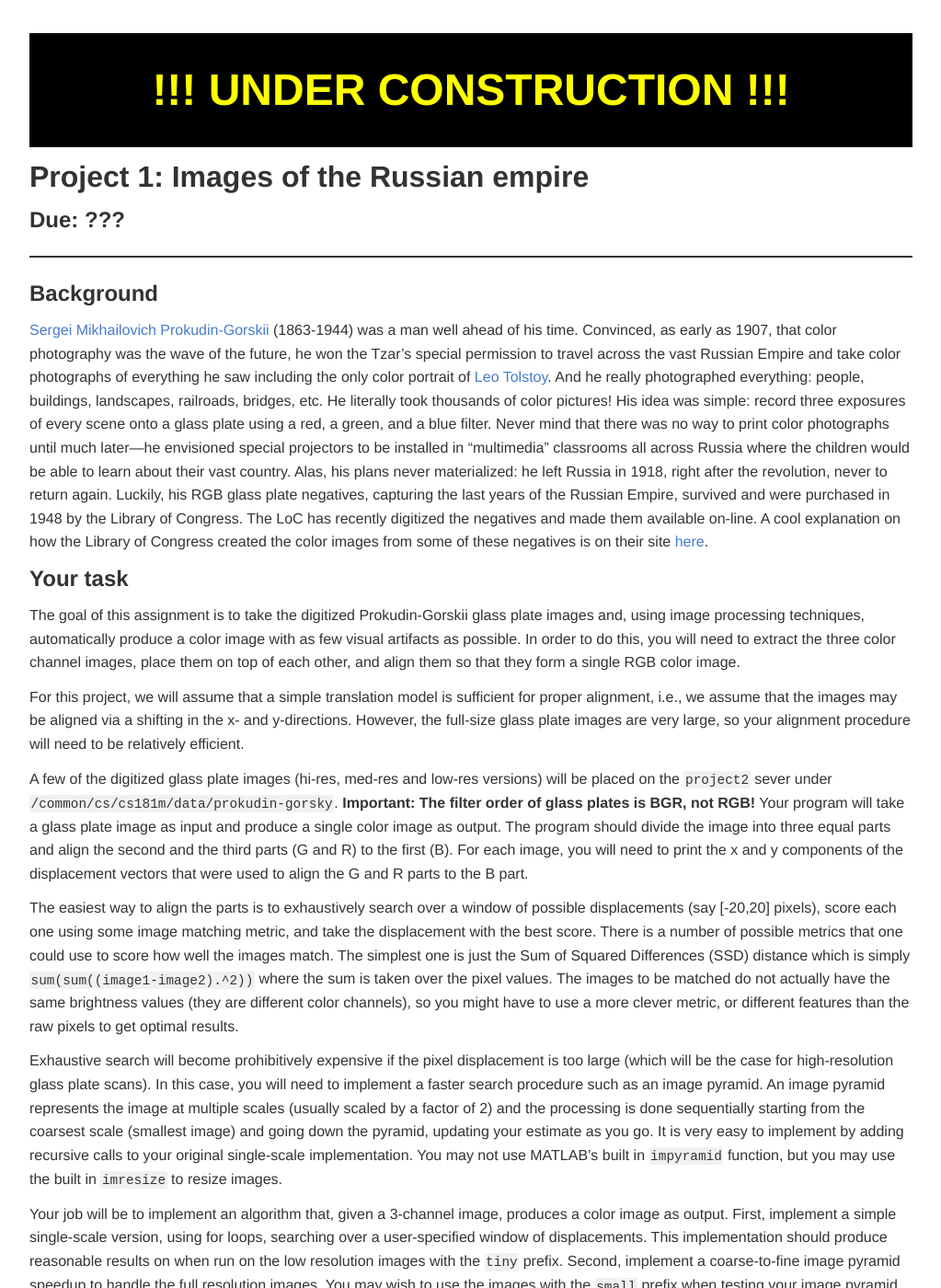
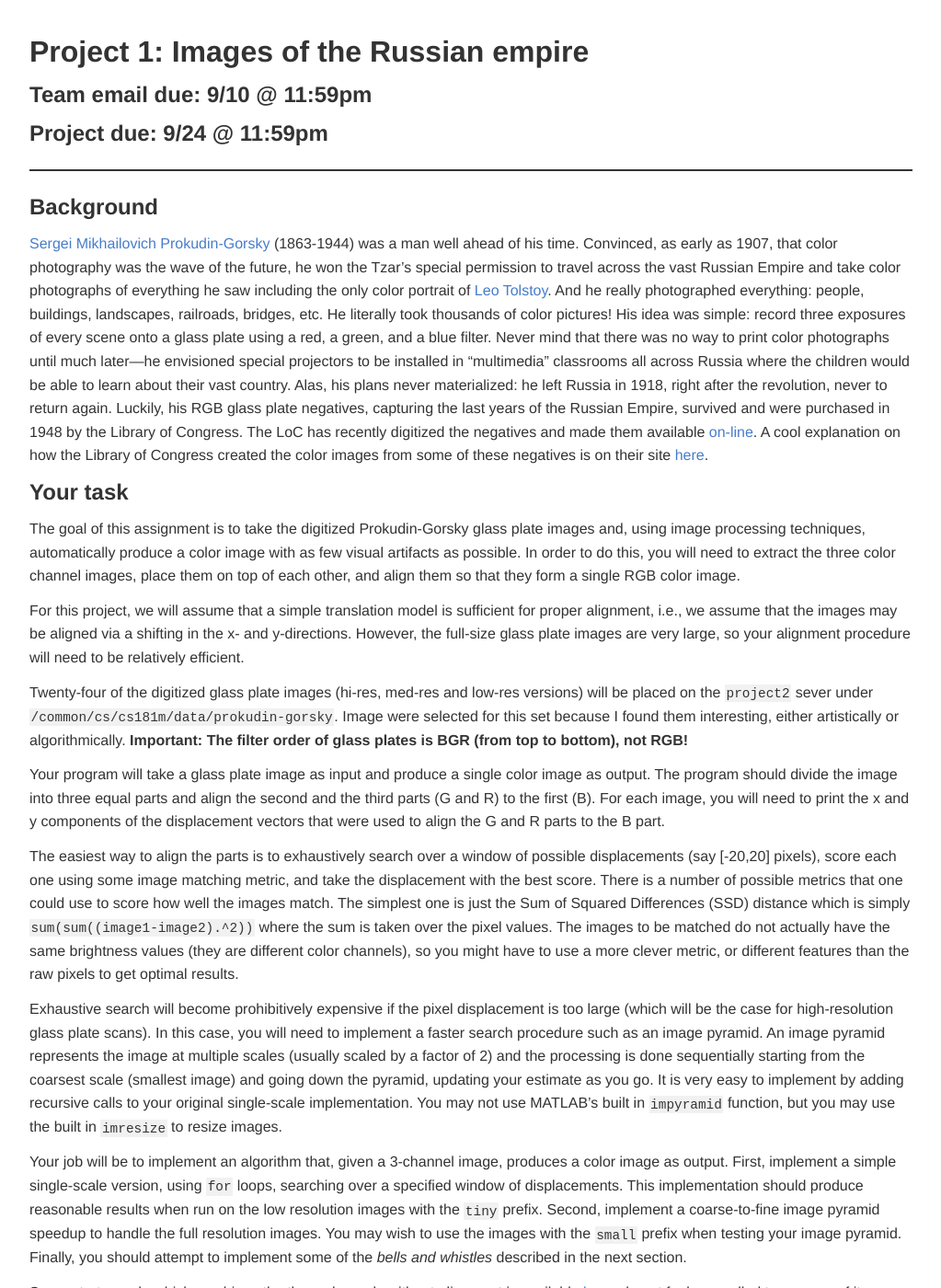
Before and after one commit to jacksonjw12/mbannister.github.io, a Jekyll site: the page built from _teaching/181m-f15/project01.md, in a window 1280 px wide and 1400 px high. Shown: the whole window at 92% size, without its empty margins (128-1151 px from the left). Built offline with Jekyll 4.4.1, drawn with Linux system fonts in a browser that asks for light colours; some of the changed text lies outside the part shown.

Commit message:
Added project 2

```diff
--- a/_teaching/181m-f15/project01.md
+++ b/_teaching/181m-f15/project01.md
@@ -3,47 +3,43 @@
 title: "Project 1"
 ---
 
-# !!! UNDER CONSTRUCTION !!!
-{: .geocities}
-
 # Project 1: Images of the Russian empire
 
-## Due: ???
+## Team email due: 9/10 @ 11:59pm
+
+## Project due: 9/24 @ 11:59pm
 
 ---
 
 ## Background
-[Sergei Mikhailovich Prokudin-Gorskii](http://en.wikipedia.org/wiki/Prokudin-Gorskii) (1863-1944) was a man well ahead of his time. Convinced, as early as 1907, that color photography was the wave of the future, he won the Tzar's special permission to travel across the vast Russian Empire and take color photographs of everything he saw including the only color portrait of [Leo Tolstoy](http://en.wikipedia.org/wiki/Leo_Tolstoy). And he really photographed everything: people, buildings, landscapes, railroads, bridges, etc. He literally took thousands of color pictures! His idea was simple: record three exposures of every scene onto a glass plate using a red, a green, and a blue filter. Never mind that there was no way to print color photographs until much later---he envisioned special projectors to be installed in "multimedia" classrooms all across Russia where the children would be able to learn about their vast country. Alas, his plans never materialized: he left Russia in 1918, right after the revolution, never to return again. Luckily, his RGB glass plate negatives, capturing the last years of the Russian Empire, survived and were purchased in 1948 by the Library of Congress. The LoC has recently digitized the negatives and made them available on-line. A cool explanation on how the Library of Congress created the color images from some of these negatives is on their site [here](http://www.loc.gov/exhibits/empire/making.html).
+[Sergei Mikhailovich Prokudin-Gorsky](http://en.wikipedia.org/wiki/Prokudin-Gorsky) (1863-1944) was a man well ahead of his time. Convinced, as early as 1907, that color photography was the wave of the future, he won the Tzar's special permission to travel across the vast Russian Empire and take color photographs of everything he saw including the only color portrait of [Leo Tolstoy](http://en.wikipedia.org/wiki/Leo_Tolstoy). And he really photographed everything: people, buildings, landscapes, railroads, bridges, etc. He literally took thousands of color pictures! His idea was simple: record three exposures of every scene onto a glass plate using a red, a green, and a blue filter. Never mind that there was no way to print color photographs until much later---he envisioned special projectors to be installed in "multimedia" classrooms all across Russia where the children would be able to learn about their vast country. Alas, his plans never materialized: he left Russia in 1918, right after the revolution, never to return again. Luckily, his RGB glass plate negatives, capturing the last years of the Russian Empire, survived and were purchased in 1948 by the Library of Congress. The LoC has recently digitized the negatives and made them available [on-line](http://www.loc.gov/exhibits/empire/). A cool explanation on how the Library of Congress created the color images from some of these negatives is on their site [here](http://www.loc.gov/exhibits/empire/making.html).
 
 ## Your task
-The goal of this assignment is to take the digitized Prokudin-Gorskii glass plate images and, using image processing techniques, automatically produce a color image with as few visual artifacts as possible. In order to do this, you will need to extract the three color channel images, place them on top of each other, and align them so that they form a single RGB color image.
+The goal of this assignment is to take the digitized Prokudin-Gorsky glass plate images and, using image processing techniques, automatically produce a color image with as few visual artifacts as possible. In order to do this, you will need to extract the three color channel images, place them on top of each other, and align them so that they form a single RGB color image.
 
 For this project, we will assume that a simple translation model is sufficient for proper alignment, i.e., we assume that the images may be aligned via a shifting in the x- and y-directions. However, the full-size glass plate images are very large, so your alignment procedure will need to be relatively efficient.
 
-A few of the digitized glass plate images (hi-res, med-res and low-res versions) will be placed on the `project2` sever under `/common/cs/cs181m/data/prokudin-gorsky`. __Important: The filter order of glass plates is BGR, not RGB!__
-Your program will take a glass plate image as input and produce a single color image as output.
-The program should divide the image into three equal parts and align the second and the third parts (G and R) to the first (B). For each image, you will need to print the x and y components of the displacement vectors that were used to align the G and R parts to the B part.
+Twenty-four of the digitized glass plate images (hi-res, med-res and low-res versions) will be placed on the `project2` sever under `/common/cs/cs181m/data/prokudin-gorsky`. Image were selected for this set because I found them interesting, either artistically or algorithmically. __Important: The filter order of glass plates is BGR (from top to bottom), not RGB!__
+
+Your program will take a glass plate image as input and produce a single color image as output. The program should divide the image into three equal parts and align the second and the third parts (G and R) to the first (B). For each image, you will need to print the x and y components of the displacement vectors that were used to align the G and R parts to the B part.
 
 The easiest way to align the parts is to exhaustively search over a window of possible displacements (say [-20,20] pixels), score each one using some image matching metric, and take the displacement with the best score. There is a number of possible metrics that one could use to score how well the images match. The simplest one is just the Sum of Squared Differences (SSD) distance which is simply `sum(sum((image1-image2).^2))` where the sum is taken over the pixel values. The images to be matched do not actually have the same brightness values (they are different color channels), so you might have to use a more clever metric, or different features than the raw pixels to get optimal results.
 
 Exhaustive search will become prohibitively expensive if the pixel displacement is too large (which will be the case for high-resolution glass plate scans). In this case, you will need to implement a faster search procedure such as an image pyramid. An image pyramid represents the image at multiple scales (usually scaled by a factor of 2) and the processing is done sequentially starting from the coarsest scale (smallest image) and going down the pyramid, updating your estimate as you go. It is very easy to implement by adding recursive calls to your original single-scale implementation.
 You may not use MATLAB's built in `impyramid` function, but you may use the built in `imresize` to resize images.
 
-Your job will be to implement an algorithm that, given a 3-channel image, produces a color image as output. First, implement a simple single-scale version, using for loops, searching over a user-specified window of displacements. This implementation should produce reasonable results on when run on the low resolution images with the `tiny` prefix. Second, implement a coarse-to-fine image pyramid speedup to handle the full resolution images. You may wish to use the images with the `small` prefix when testing your image pyramid. Finally, you should attempt to implement some of the _bells and whistles_ described in the next section.
+Your job will be to implement an algorithm that, given a 3-channel image, produces a color image as output. First, implement a simple single-scale version, using `for` loops, searching over a specified window of displacements. This implementation should produce reasonable results when run on the low resolution images with the `tiny` prefix. Second, implement a coarse-to-fine image pyramid speedup to handle the full resolution images. You may wish to use the images with the `small` prefix when testing your image pyramid. Finally, you should attempt to implement some of the _bells and whistles_ described in the next section.
 
-Some starter code which combines the three channels without alignment is available here; do not feel compelled to use it.
+Some starter code which combines the three channels without alignment is available [here](project01.m); do not feel compelled to use any of it.
 
 
 ## Bells and whistles
 
-Although the color images resulting from this automatic procedure will often look strikingly real, they are still a far cry from the manually restored versions available on the LoC website and from other professional photographers. Of course, each such photograph takes days of painstaking Photoshop work, adjusting the color levels, removing the blemishes, adding contrast, etc. Can you make some of these adjustments automatically, without the human in the loop? Feel free to come up with your own approaches or talk to me about your ideas. There is no right answer here -- just try out things and see what works.
+Although the color images resulting from this automatic procedure will often look strikingly real, they are still a far cry from the manually restored versions available on the LoC website and from other professional photographers. Of course, each such photograph takes days of painstaking Photoshop work, adjusting the color levels, removing the blemishes, adding contrast, etc. Can you make some of these adjustments automatically, without the human in the loop? Feel free to come up with your own approaches or talk to me about your ideas. There is no right answer here---just try out things and see what works. For all bells and whistles, be sure to demonstrate in your write up cases where your added feature has improved the image quality of the result.
 
+Here are some ideas (with maximum point value), but I will give credit for other clever ideas (must be pre-approved):
 
-For all extra credit, be sure to demonstrate in your write up cases where your extra credit has improved image quality.
-
-Here are some ideas (with maximum point value), but we will give credit for other clever ideas:
-
-### Automatic cropping (4 points)
+### Automatic border cropping (4 points)
 Remove the ugly white, black or other color borders. Don't just crop a predefined margin off of each side---actually try to detect the borders or the edge between the border and the image.
 
 ### Automatic contrasting (3 points)
@@ -53,7 +49,7 @@
 This involves two problems: (1) estimating the illuminant and (2) manipulating the colors to counteract the illuminant and simulate a neutral illuminant. Step (1) is difficult in general, while step (2) is simple (see [Wikipedia:Color Balance](https://en.wikipedia.org/wiki/Color_balance) and section 2.3.2 in the Szeliski book).
 
 ### Better color mapping (3 points)
-There is no reason to assume (as we have) that the red, green, and blue lenses used by Produkin-Gorskii correspond directly to the R, G, and B channels in RGB color space. Try to find a mapping that produces more realistic colors (and perhaps makes the automatic white balancing less necessary).
+There is no reason to assume (as we have) that the red, green, and blue lenses used by Produkin-Gorsky correspond directly to the R, G, and B channels in RGB color space. Try to find a mapping that produces more realistic colors (and perhaps makes the automatic white balancing less necessary).
 
 ### Better alignment (5 points)
 Try to improve the alignment of the images by using better metrics or preprocessing the images to be aligned. For instance you may want to try the normalized cross-correlation as your metric, or match the gradient of the images instead of the original images.
@@ -64,12 +60,15 @@
 ### The human touch (2 points)
 Allow a user pick corresponding points in each image to help with initial alignment.
 
+### Implement parallelism (3 points)
+Since the scoring of each alignment can be done independently of each other, we can can a speed improvement by performing the scorings in parallel. Implement this improvement, using parallelism library provided by MATLAB.
+
 
 ## Deliverables
-For this project you must turn in both your code and a short report. The report should contain a brief overview of the project, and a description of your approach. You should discuss some of the images that gave you problems, and how you tried to solve those problems. In your report include your results (with x- and y-offsets) on at least twelve of 24 full resolution images I have included in the data set. _Please save your results as jpg file not tiff files to reduce the size of your report._ You may additionally, download a few examples of your own choosing from the Prokudin-Gorskii collection. If you algorithm failed to align an image, provide a brief explanation as to why you think this is the case. Describe the bells and whistles you implemented, with before and after images.
+For this project, you must turn in both your code and a short report. The report should contain a brief overview of the project, and a description of your approach. You should discuss some of the images that gave you problems, and how you tried to solve those problems. In your report include your results (with x- and y-offsets) on at least twelve of 24 full resolution images I have included in the data set.  _Please save your results as jpg file not tiff files to reduce the size of your report._ You may additionally, download a few examples of your own choosing from the Prokudin-Gorsky collection. If you algorithm failed to align an image, provide a brief explanation as to why you think this is the case. Describe the bells and whistles you implemented, with before and after images.
 
 
-Please submit all the code you used to create the results in your write up, along with a `main.m` script that can be used to run your code and a README describing the contents of each code file. The code and write up should be submitted to the [CS181m Submission Page]("//www.dci.pomona.edu/tools-bin/cs181mupload.php"), as a tar or zip archive. The directory and file structure of your archive should be (with NAME replaced by your group's name):
+Please submit all the code you used to create the results in your write up, along with a `main.m` script that can be used to run your code and a README describing the contents of each code file. Do not include any images with your submission. Do write you code in such a way that I can easily point it to the data set, e.g., as I did in the Experiment 01 starter code. The code and write up should be submitted to the [CS181m Submission Page]("//www.dci.pomona.edu/tools-bin/cs181mupload.php"), as a tar or zip archive. The directory and file structure of your archive should be (with NAME replaced by your group's name):
 
 ~~~~
 NAME_proj_01/
@@ -80,23 +79,25 @@
         ... additional MATLAB files ...
 ~~~~
 
+## Grading rubric
+This assignment will be graded out of __100 points__, as follows:
 
-
-## Grading rubric
-This assignment will be graded out of 100 points, as follows:
-
-- 50 points for a single-scale implementation working successfully on the tiny images.
-- 40 points for a working coarse-to-fine pyramid implementation that works efficiently on the full resolution images.
-- Up to 10 points for bells & whistles explicitly mentioned above.
-- Up to 5 points for bells & whistles you come up with on your own (and OK with me).
+- __50 points__ for a single-scale implementation working successfully on the tiny images.
+- __40 points__ for a working coarse-to-fine pyramid implementation that works efficiently on the full resolution images.
+- __10 points__ for bells & whistles explicitly mentioned above.
+- __5 points__ for bells & whistles you come up with on your own (and OK with me).
 
 The total score with extra credit is capped at 105 points.
+
+## Teams
+This is considered a pair project. You should form a team with another student in the class, and pick a team name. Once you have formed the team and named yourself, each member the of the team must email me with the team name and the list of team member. If you have a strong desire (or legitimate reason) to work in a team of one or three, please discuss this with be vis email or office hours. For teams of one or three the project specifications and grading rubric may be adjusted to keep things fair to all students.
 
 ## Parting words of advise
 - Remember to convert your input images to doubles.
 - Translating an image is easy to do in MATLAB by using `circshift`.
 - The borders of the images will hurt your scoring, try computing your metric on a set of internal pixels.
 - Output all of your images to jpg, it'll save you a lot of disk space.
+- __START EARLY!!!__ You should have complete a basic coarse-to-fine pyramid by 9/15.
 
 ## Acknowledgments
 This assignment was originally designed by [Alexei (Alyosha) Efros](//www.eecs.berkeley.edu/~efros/).
```
Also changed, not shown: _teaching/181m-f15/index.md (+1 -1 lines), 1 other file.
